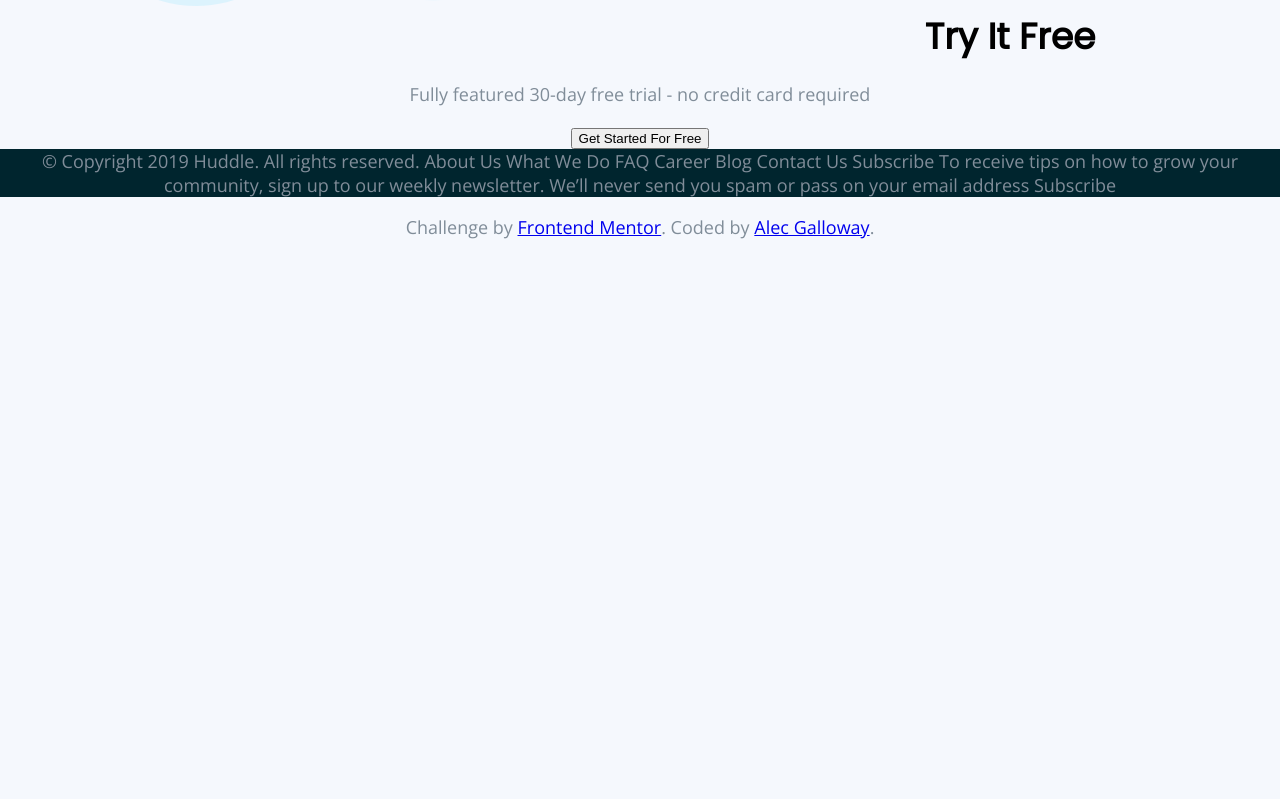
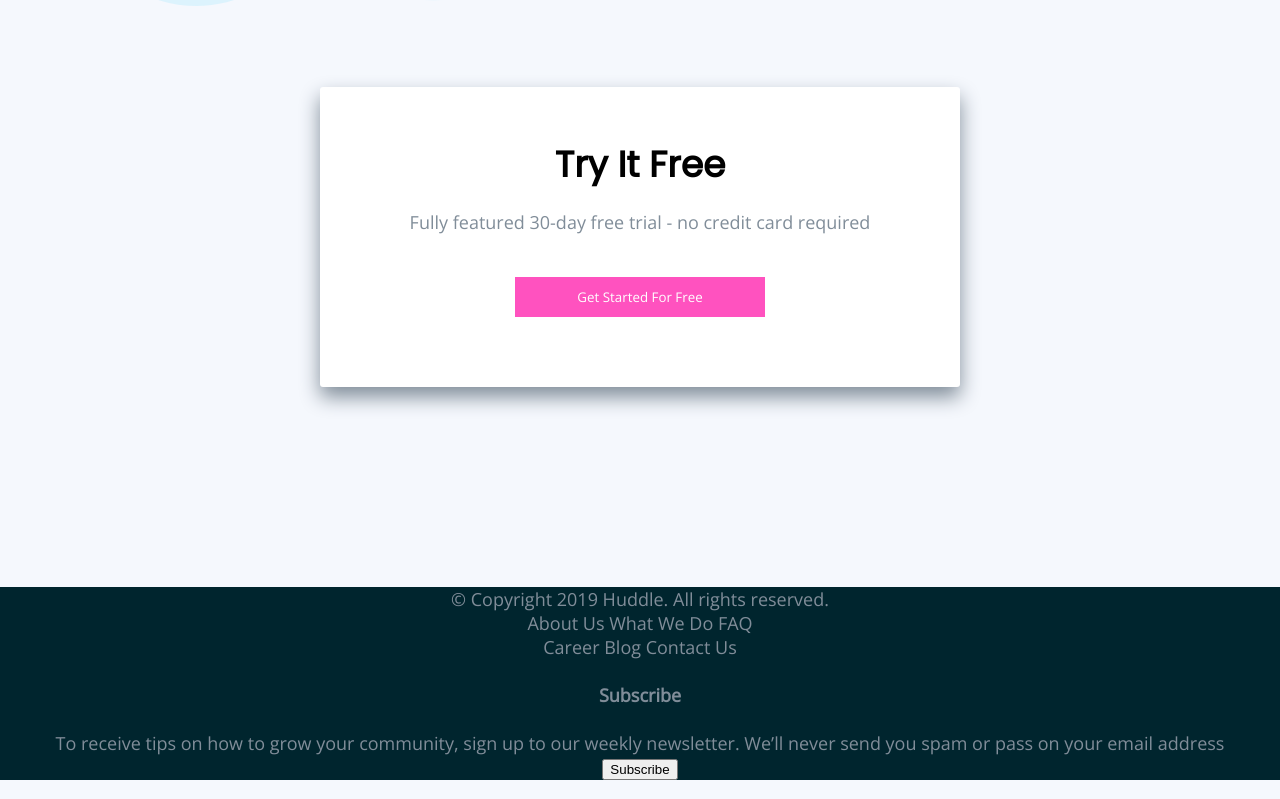
Before and after one commit to dafunction/Frontend-Mentor, a plain HTML site: page index.html in a window 1280 px wide. Shown: the part 1761-2560 px from the top of the page. Before the commit the page ends 2018 px from the top, so only its background shows below. Drawn offline with nearby package versions, Linux system fonts and the light colour scheme.

Commit message:
refactored html | added divs to footer | added styling to Try It Free card

```diff
--- a/css/styles.css
+++ b/css/styles.css
@@ -10,6 +10,7 @@ body {
 h1 {
   font-family: 'Poppins', sans-serif;
   margin: auto;
+  padding-top: 50px;
   color: black;
 }
 
@@ -67,7 +68,7 @@ header {
 .rectangle {
     width: 100%;
     background: #FFFFFF;
-    border-radius: 15vh;
+    border-radius: 8vh;
     transform: rotate(155deg);
     position: absolute;
     z-index: -2;
@@ -97,27 +98,31 @@ header {
 }
 
 .section-two {
-margin: 50px auto;
+  margin: 50px auto;
 }
 
 .card {
-
+  width: 50%;
+  height: 300px;
+  background-color: white;
+  margin: 200px auto;
+  border-radius: 3px;
+  box-shadow: 0px 10px 20px 0px #808d99;
 }
 
 .feature-row {
-  width: 75%;
+  width: 100%;
   margin: auto;
   text-align: left;
 }
 
 .users-img {
   width: 50%;
-  height: 100%;
   float: left;
   padding: 50px;
 }
 
-.get-started {
+.get-started-btn {
   width: 210px;
   height: 40px;
   display: inline;
@@ -126,11 +131,23 @@ margin: 50px auto;
   color: white;
   background-color: #ff52bf;
   border-style: none;
-  /* border-color: #f3a0ec; */
   border-radius: 2px;
-  box-shadow: 0px 0px 5px 0px #f3a0ec;
+  box-shadow: 0px 0px 5px 5px #f3a0ec;
+}
+
+.card-btn {
+  width: 250px;
+  height: 40px;
+  display: inline;
+  margin: 25px;
+  font-family: 'Open Sans', sans-serif;
+  color: white;
+  background-color: #ff52bf;
+  border-style: none;
 }
 
 .footer {
   background-color: #00252E;
+  margin: 200px 0px;
+  width: 100%;
 }
--- a/index.html
+++ b/index.html
@@ -30,7 +30,7 @@
     <p>Huddle re-imagines the way we build communities. You have a voice, but so does your audience.
       Create connections with your users as you engage in genuine discussion.</p>
 
-      <button class="get-started">Get Started For Free</button>
+      <button class="get-started-btn">Get Started For Free</button>
 
   </div>
 
@@ -67,27 +67,35 @@
 
     <p>Fully featured 30-day free trial - no credit card required</p>
 
-    <button>Get Started For Free</button>
+    <button class="card-btn">Get Started For Free</button>
 
   </div>
 
   <div class="footer">
+    <div class="copyright">
       &copy; Copyright 2019 Huddle. All rights reserved.
+    </div>
 
+    <div class="internal-links1">
       About Us
       What We Do
       FAQ
+    </div>
 
+    <div class="internal-links2">
       Career
       Blog
       Contact Us
+    </div>
 
-  Subscribe
+    <h4>Subscribe</h4>
 
+    <div class="">
       To receive tips on how to grow your community, sign up to our weekly newsletter. We’ll never
       send you spam or pass on your email address
+    </div>
 
-  Subscribe
+  <button class="subscribe-btn" type="button" name="button">Subscribe</button>
   </div>
 
   <footer>
```
Lines whose indentation alone changed are shown as unchanged.
